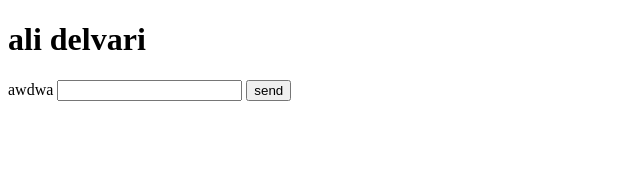
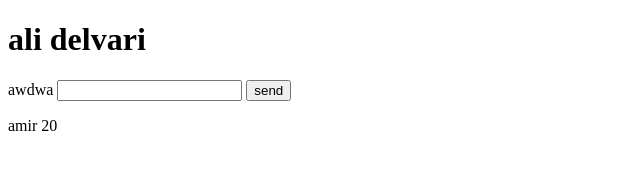
Before and after one commit to Amirkhorashadi/gitamirkhorashadi, a plain HTML site: page index.html in a window 1280 px wide. Shown: the full height of the page, 0-640 px from the left. Drawn offline with Linux system fonts and the light colour scheme.

Commit message:
add p tag
ist amir20

```diff
--- a/index.html
+++ b/index.html
@@ -12,6 +12,7 @@
         <label for="">awdwa</label>
         <input type="text" name="" id="">
         <button>send</button>
+        <p> amir 20</p>
     </form>
 </body>
 </html>
```
